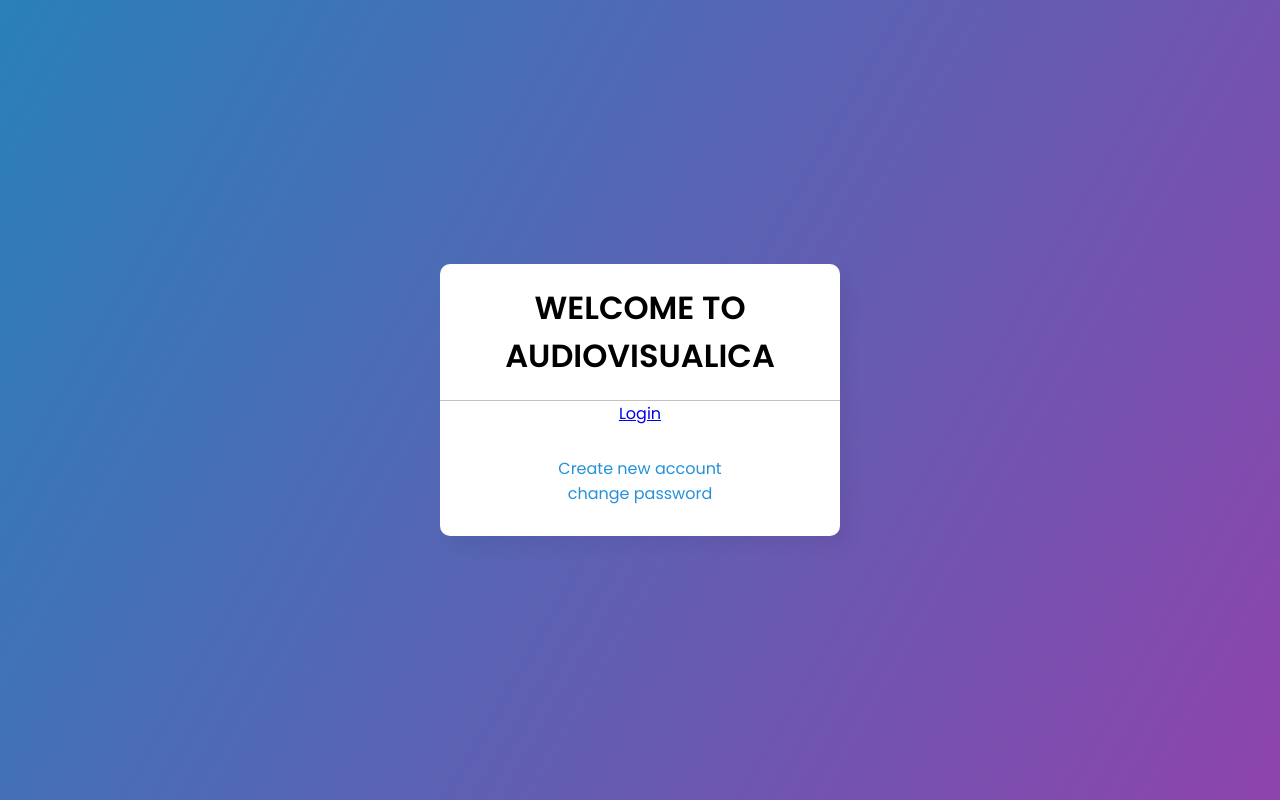
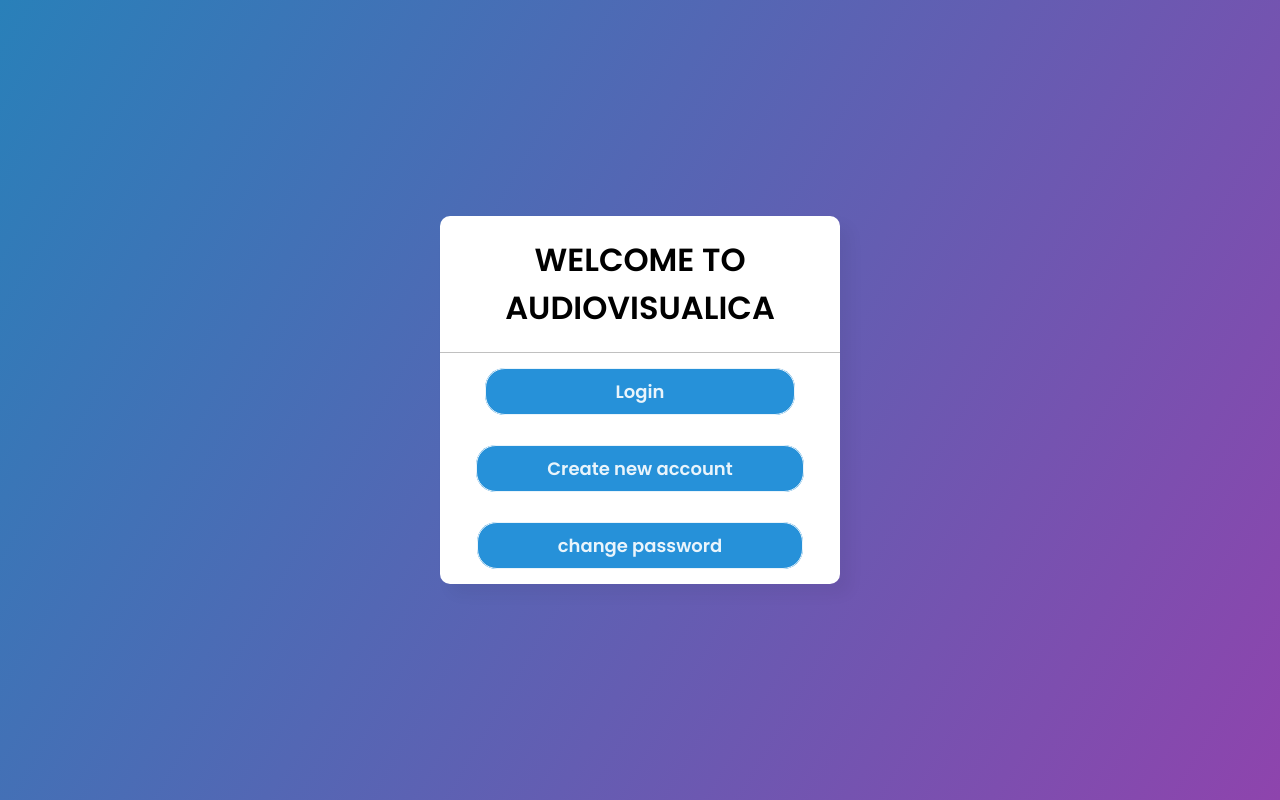
Before and after one commit to sidharth980/flask-auth, a Flask app: page /main in a window 1280 px wide. Run offline with Flask 2, Linux system fonts and the light colour scheme; data comes from the database, SQL or seed files in the repository; both versions use the stored data as it was after the commit.

Commit message:
Add files via upload

```diff
--- a/static/styles/style.css
+++ b/static/styles/style.css
@@ -111,3 +111,97 @@ input[type="submit"]:hover {
 .signup_link a:hover {
   text-decoration: underline;
 }
+a.bloop {
+  display: inline-flexbox;
+  text-align: center;
+  padding-top: 10px;
+  padding-right: 130px;
+  padding-bottom: 10px;
+  padding-left: 130px;
+  width: 100%;
+  border: 1px solid;
+  background: #2691d9;
+  border-radius: 20px;
+  color: #e9f4fb;
+  font-weight: 700;
+  cursor: pointer;
+  outline: none;
+  font-size: 18px;
+  text-decoration: none;
+  margin: 30px 0;
+}
+a.bloop:hover {
+  border-color: #2691d9;
+  transition: 0.5s;
+}
+
+a.gloop {
+  display: inline-flexbox;
+  text-align: center;
+  padding-top: 10px;
+  padding-right: 80px;
+  padding-bottom: 10px;
+  padding-left: 80px;
+  width: 100%;
+  border: 1px solid;
+  background: #2691d9;
+  border-radius: 20px;
+  color: #e9f4fb;
+  font-weight: 700;
+  cursor: pointer;
+  outline: none;
+  font-size: 18px;
+  text-decoration: none;
+  margin: 30px 0;
+}
+a.gloop:hover {
+  border-color: #2691d9;
+  transition: 0.5s;
+}
+.custom-file-input::-webkit-file-upload-button {
+  visibility: hidden;
+}
+.custom-file-input::before {
+  content: "SELECT FILE";
+  display: inline-block;
+  background: linear-gradient(top, #530f55, #4b0045);
+  border: 1px solid rgb(141, 42, 42);
+  border-radius: 3px;
+  padding: 5px 8px;
+  outline: none;
+  white-space: nowrap;
+  -webkit-user-select: none;
+  cursor: pointer;
+  text-shadow: 1px 1px #fff;
+  font-weight: 700;
+  font-size: 10pt;
+}
+.custom-file-input:hover::before {
+  border-color: rgb(89, 38, 170);
+}
+.custom-file-input:active::before {
+  background: -webkit-linear-gradient(top, #004b4b, #004b4b);
+}
+a.floop {
+  display: inline-flexbox;
+  text-align: center;
+  padding-top: 10px;
+  padding-right: 70px;
+  padding-bottom: 10px;
+  padding-left: 70px;
+  width: 100%;
+  border: 1px solid;
+  background: #2691d9;
+  border-radius: 20px;
+  color: #e9f4fb;
+  font-weight: 700;
+  cursor: pointer;
+  outline: none;
+  font-size: 18px;
+  text-decoration: none;
+  margin: 30px 0;
+}
+a.floop:hover {
+  border-color: #2691d9;
+  transition: 0.5s;
+}
--- a/templates/login.html
+++ b/templates/login.html
@@ -9,7 +9,9 @@
       <div class="center">
          <h1>Login</h1>
     <hr/>
+    <div style="text-align:center;">
     {%- for category, message in get_flashed_messages(with_categories = true) %}
+    </div>
        <div class = "alert alert-danger">
           {{ message }}
        </div>
--- a/templates/main.html
+++ b/templates/main.html
@@ -2,7 +2,7 @@
 <html>
     <head>
         <meta charset="utf-8">
-        <title>Animated Login Form | CodingNepal</title>
+        <title>Main</title>
         <link rel="stylesheet" type="text/css" href="{{ url_for('static',filename='styles/style.css') }}">
       </head>
    <body>
@@ -11,35 +11,55 @@
 
     <div class="txt_field">
        {% if name == None %}
+       <div style="text-align:center;">
+        <br>
 
-      <p align= "center"> <a href = "{{ url_for('login') }}">Login</a>
+        <a class="bloop" href = "{{ url_for('login') }}">Login</a>
       </p>
     </div>
-    <div class="signup_link">
+    </div>
+    <br>
+    <br>
+
+    <div class="txt_field">
         <p align="center">
-       <a href = "{{ url_for('new') }}">Create new account</a>
+       <a class="floop" href = "{{ url_for('new') }}">Create new account</a>
+       <br>
+       <br>
         </p>
            {% else %}
+           <div style="text-align:center;">
        <p>logged in as {{name}}</p>
-       <form>
-       <input type = "file" name = "file" />
-        <input type = "submit"/>
-        </form>
+           </div>
+       <br>
+       <br>
+
+            <form>
+                <input type = "file" class="custom-file-input" name = "file" />
+                    <br>
+                    <input type = "submit"/>
+            </form>
+
     </div>
 
     <div class="signup_link">
         <p align="center">
 
-       <a href="/logout">logout</a>
+       <a class="bloop" href="/logout">Log  out</a>
     </p>
     </div>
     <div class="pass">
-        <br>
 
+        <div class="txt_field">
 
-        <p align="center">
        {% endif %}
-       <a type -"submit" href = "{{ url_for('change') }}">change password</a>
+       <br>
+       <div style="text-align:center;">
+       <a class="gloop" type ="submit" href = "{{ url_for('change') }}">change password</a>
+       <br>
+       <br>
+        </div>
+        </div>
     </p>
     </div>
 
--- a/templates/new.html
+++ b/templates/new.html
@@ -2,14 +2,16 @@
 <html>
    <head>
       <meta charset="utf-8">
-      <title>Animated Login Form | CodingNepal</title>
+      <title>New Account</title>
       <link rel="stylesheet" type="text/css" href="{{ url_for('static',filename='styles/style.css') }}">
     </head>
    <body>
     <hr/>
     <div class="center">
-       <h1>Change password</h1>
+       <h1>Create a new Account</h1>
+       <div style="text-align:center;">
     {%- for category, message in get_flashed_messages(with_categories = true) %}
+    </div>
        <div class = "alert alert-danger">
           {{ message }}
        </div>
```
Also changed, not shown: app.py (+2 -5 lines), templates/changepass.html (+42 -9 lines), requirements.txt (line endings or trailing spaces), templates/admin.html (line endings or trailing spaces), user.sqlite3.
